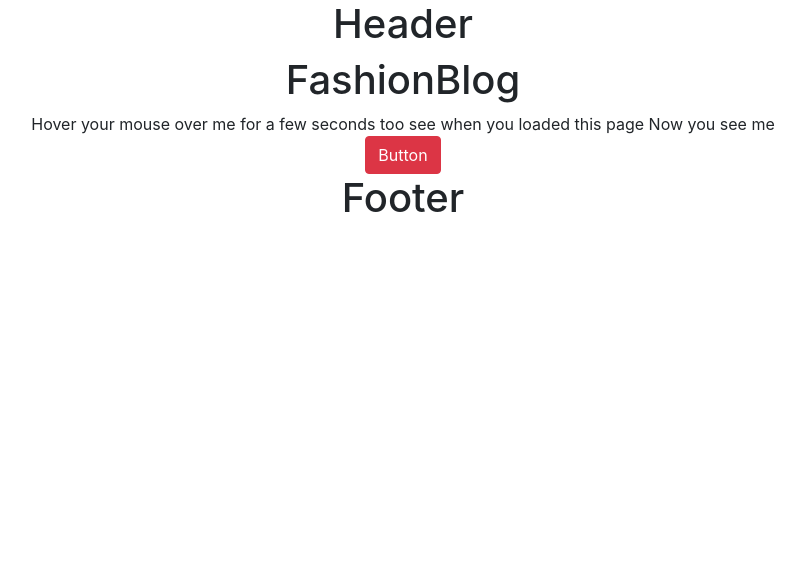
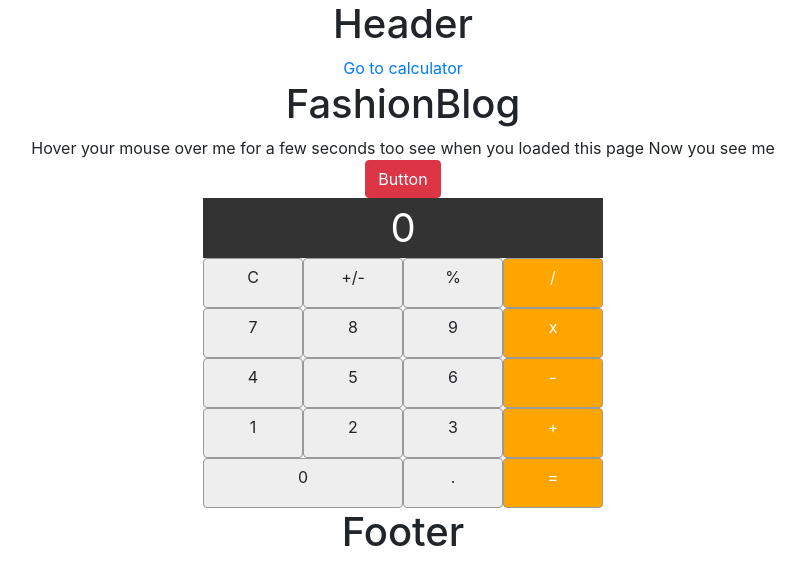
Before and after one commit to adelina2999/fashionBlog, a Vue app: page / in a window 1280 px wide. Shown: the top 584 px of the page, without its empty margins (237-1042 px from the left). Built offline with nearby package versions, Linux system fonts and the light colour scheme; no server answers.

Commit message:
The design of calculator

```diff
--- a/src/App.vue
+++ b/src/App.vue
@@ -2,11 +2,13 @@
   <div id="app" class="background-img">
     <Header />
     <Layout />
+    <Calculator />
     <Footer />
   </div>
 </template>
 
 <script>
+import Calculator from './components/Calculator/calculator.vue'
 import Header from './components/Header/header.vue'
 import Footer from './components/Footer/footer.vue'
 import Layout from './components/Layout/layout.vue'
@@ -14,6 +16,7 @@ import Layout from './components/Layout/layout.vue'
 export default {
   name: 'app',
   components: {
+    Calculator,
     Header,
     Footer,
     Layout
--- /dev/null
+++ b/src/components/Calculator/calculator.vue
@@ -0,0 +1,65 @@
+<template>
+  <div class="calculator">
+		<div class="display">{{current || '0' }}</div>
+		<div class="btn">C</div>
+		<div class="btn">+/-</div>
+		<div class="btn">%</div>
+		<div class="btn operator">/</div>
+		<div class="btn">7</div>
+		<div class="btn">8</div>
+		<div class="btn">9</div>
+		<div class="btn operator">x</div>
+		<div class="btn">4</div>
+		<div class="btn">5</div>
+		<div class="btn">6</div>
+		<div class="btn operator">-</div>
+		<div class="btn">1</div>
+		<div class="btn">2</div>
+		<div class="btn">3</div>
+		<div class="btn operator">+</div>
+		<div class="btn zero">0</div>
+		<div class="btn">.</div>
+		<div class="btn operator">=</div>
+  </div>
+</template>
+
+<script>
+export default {
+  data () {
+    return {
+      current: ''
+    }
+  }
+}
+</script>
+
+<style scoped>
+.calculator {
+	margin: 0 auto;
+	width: 400px;
+	font-size: 40px;
+	display: grid;
+	grid-template-columns: repeat(4, 1fr);
+	grid-auto-rows: minmax(50px, auto);
+}
+
+.display {
+	grid-column: 1 / 5;
+	background-color: #333;
+	color: white
+}
+
+.zero {
+	grid-column: 1 / 3;
+}
+
+.btn {
+	background-color: #eee;
+	border: 1px solid #999;
+}
+
+.operator {
+	background-color: orange;
+	color: white;
+}
+</style>
--- a/src/components/Header/header.vue
+++ b/src/components/Header/header.vue
@@ -1,6 +1,7 @@
 <template>
   <div>
     <h1>{{title}}</h1>
+    <b-link>Go to calculator</b-link>
   </div>
 </template>
 
```
